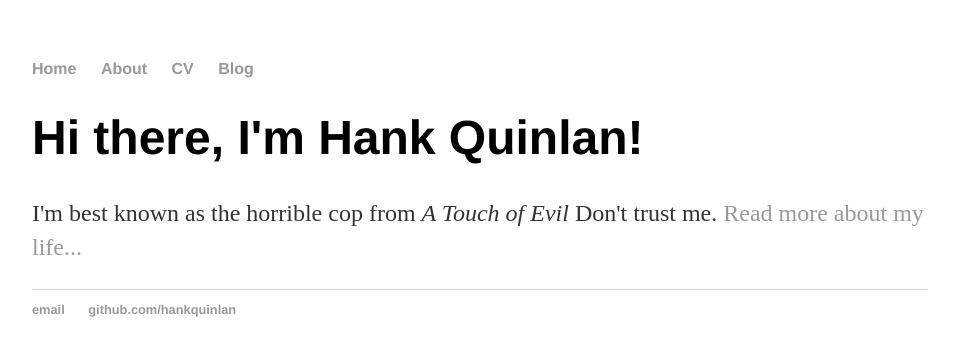
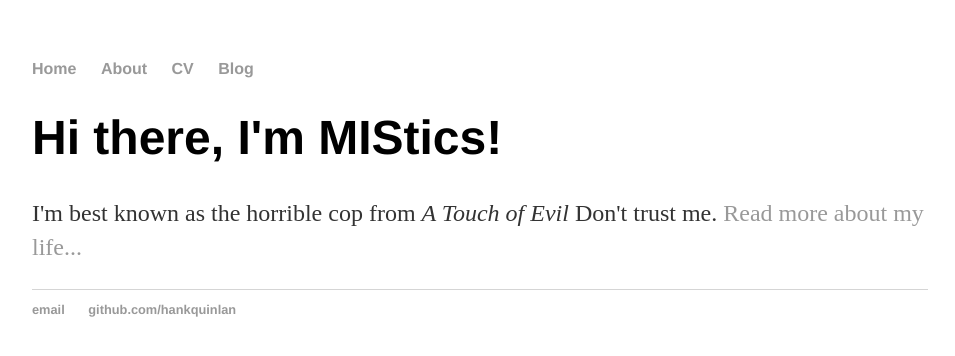
Before and after one commit to mistics/mistics.github.io, a Jekyll site: the page built from index.html, in a window 1280 px wide. Shown: the top 356 px of the page, without its empty margins (160-1115 px from the left). Built offline with Jekyll 4.4.1, drawn with Linux system fonts in a browser that asks for light colours.

Commit message:
Update index.html

```diff
--- a/index.html
+++ b/index.html
@@ -1,8 +1,9 @@
 ---
 layout: default
-title: Hank Quinlan, Horrible Cop
+title: MIStics
+theme: cayman
 ---
 <div class="blurb">
-	<h1>Hi there, I'm Hank Quinlan!</h1>
+	<h1>Hi there, I'm MIStics!</h1>
 	<p>I'm best known as the horrible cop from <em>A Touch of Evil</em> Don't trust me. <a href="/about">Read more about my life...</a></p>
 </div><!-- /.blurb -->
```
